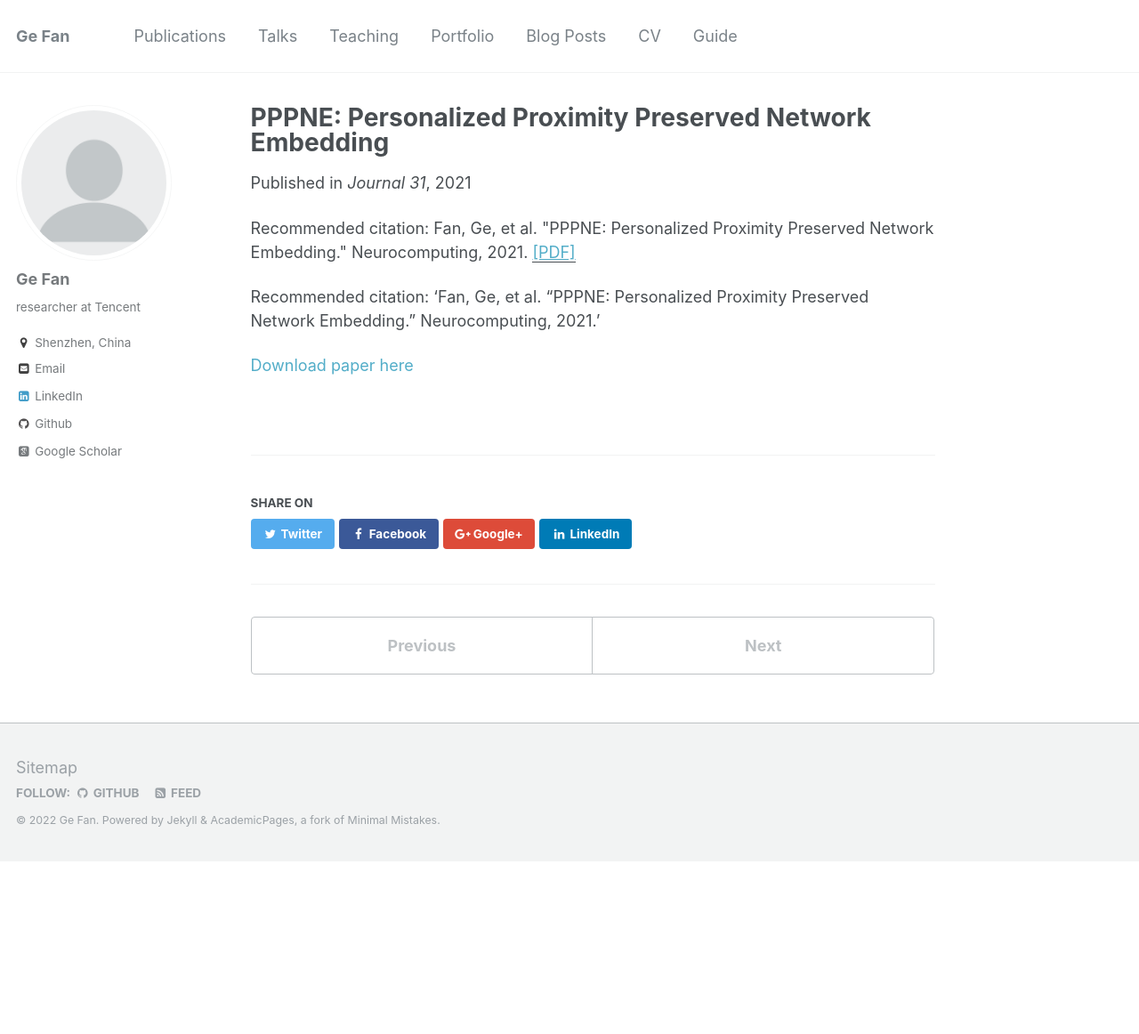
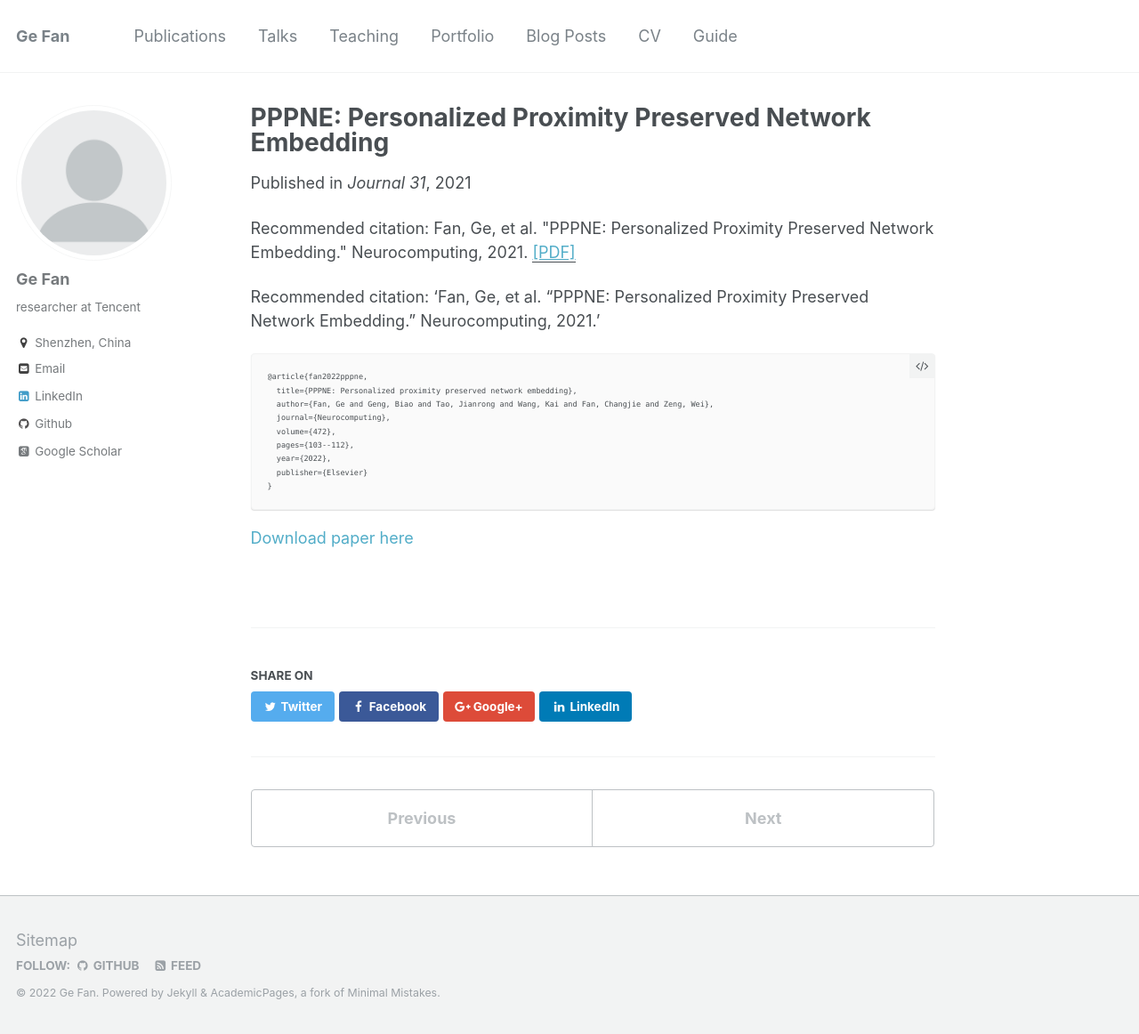
Before and after one commit to FanGhost/fanghost.github.io, a Jekyll site: the page built from _publications/2021-neucom-PPPNE.md, in a window 1280 px wide and 1162 px high. Shown: the whole window at 89% size. Built offline with Jekyll 4.4.1, drawn with Linux system fonts in a browser that asks for light colours; some web fonts are replaced.

Commit message:
add 2 papers

````diff
--- a/_publications/2021-neucom-PPPNE.md
+++ b/_publications/2021-neucom-PPPNE.md
@@ -11,4 +11,15 @@ citation: 'Fan, Ge, et al. "PPPNE: Personalized Proximity Preserved Network Embe
 ---
 Recommended citation: 'Fan, Ge, et al. "PPPNE: Personalized Proximity Preserved Network Embedding."  Neurocomputing, 2021.'
 
+```
+@article{fan2022pppne,
+  title={PPPNE: Personalized proximity preserved network embedding},
+  author={Fan, Ge and Geng, Biao and Tao, Jianrong and Wang, Kai and Fan, Changjie and Zeng, Wei},
+  journal={Neurocomputing},
+  volume={472},
+  pages={103--112},
+  year={2022},
+  publisher={Elsevier}
+}
+```
 [Download paper here](http://fange.pro/files/2021PPPNE.pdf)
````
Also changed, not shown: _publications/2022-ASE-MVHAN.md (+3 -3 lines), _publications/2022-ICDE-FVAE.md (+2 -2 lines).
